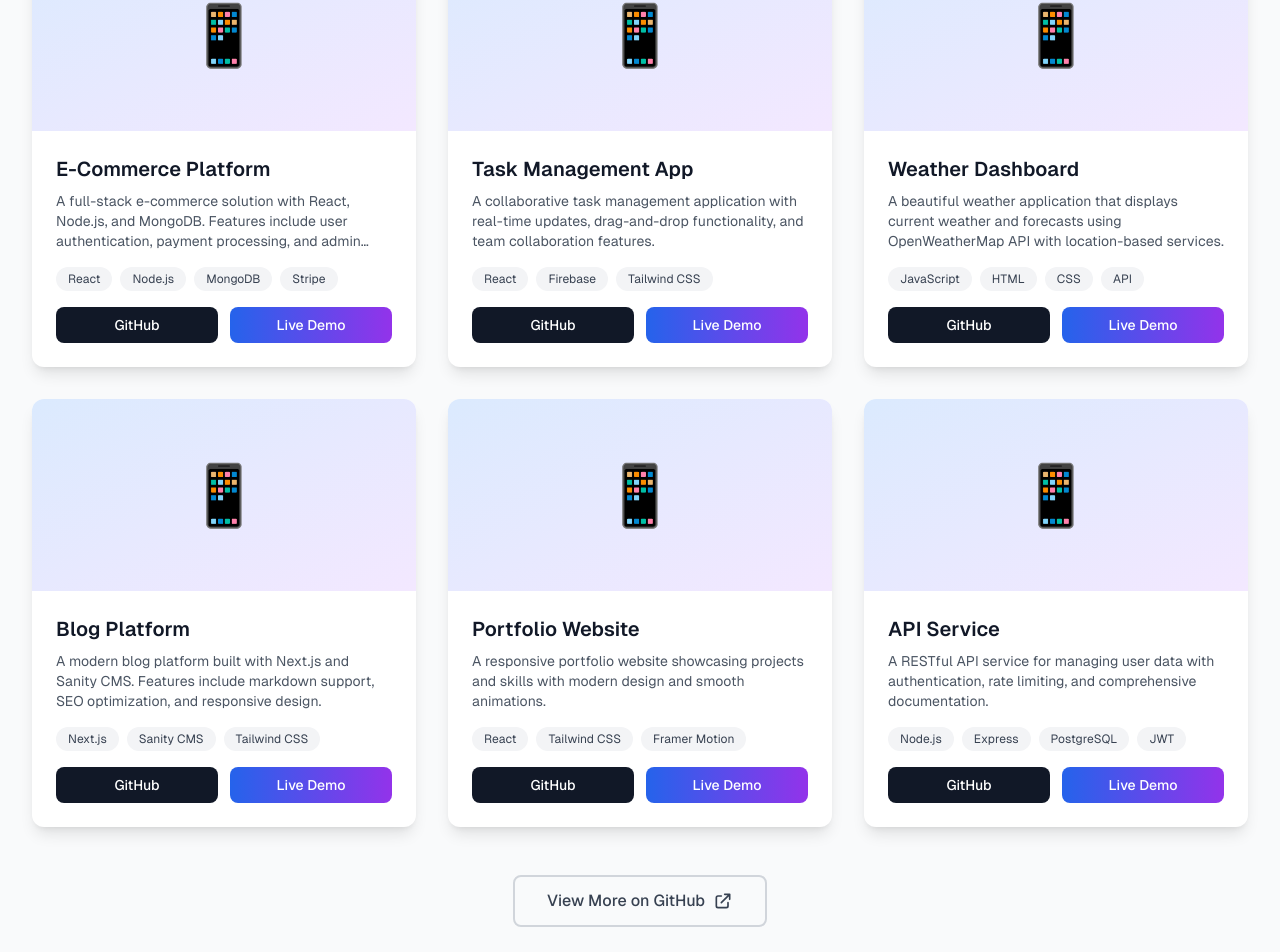
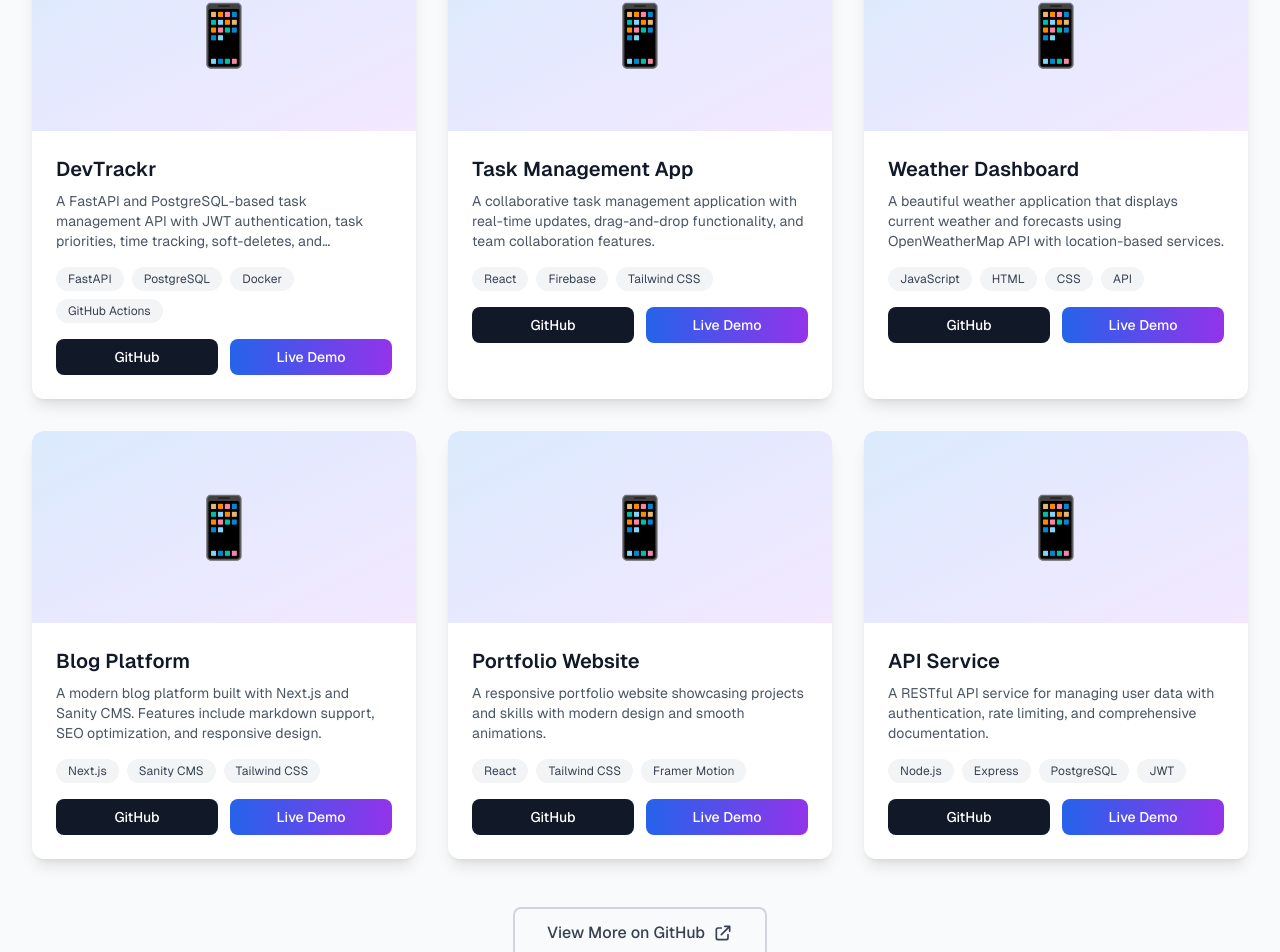
Before and after one commit to jadengong/portfolio, a Next.js app: page / in a window 1280 px wide. Shown: the part 2347-3299 px from the top of the page. Built offline with nearby package versions, Linux system fonts and the light colour scheme.

Commit message:
Update Projects.tsx

```diff
--- a/src/components/Projects.tsx
+++ b/src/components/Projects.tsx
@@ -9,13 +9,12 @@ export default function Projects() {
   const projects = [
     {
       id: 1,
-      title: "E-Commerce Platform",
-      description: "A full-stack e-commerce solution with React, Node.js, and MongoDB. Features include user authentication, payment processing, and admin dashboard.",
+      title: "DevTrackr",
+      description: "A FastAPI and PostgreSQL-based task management API with JWT authentication, task priorities, time tracking, soft-deletes, and Dockerized deployment with GitHub Actions CI/CD.",
       image: "/project1.jpg",
-      technologies: ["React", "Node.js", "MongoDB", "Stripe"],
-      category: "fullstack",
-      github: "https://github.com/jadengong/ecommerce",
-      live: "https://ecommerce-demo.com",
+      technologies: ["FastAPI", "PostgreSQL", "Docker", "GitHub Actions"],
+      category: "backend",
+      github: "https://github.com/jadengong/devtrackr",
       featured: true
     },
     {
```
